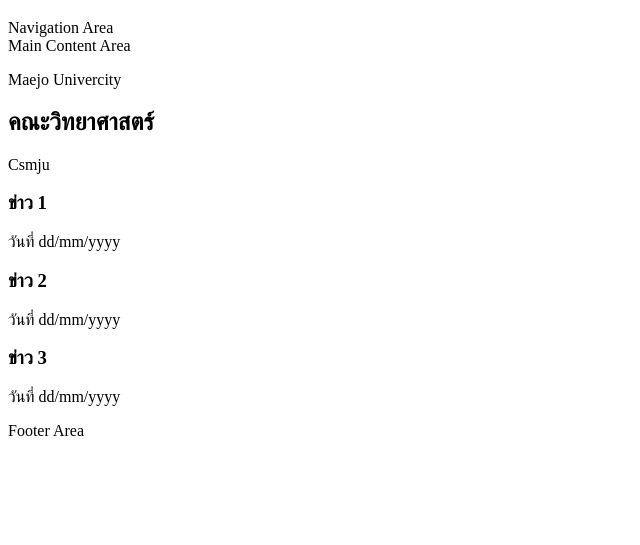
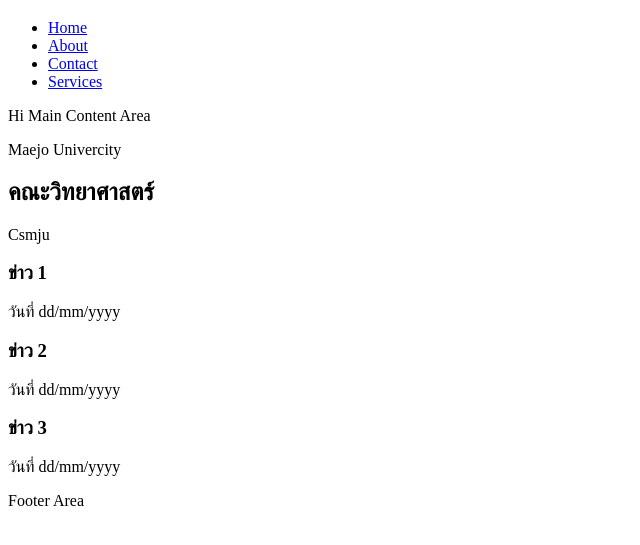
Before and after one commit to Theerapong339/html, a plain HTML site: page index.html in a window 1280 px wide. Shown: the part 61-606 px from the top of the page, without its empty margins (0-640 px from the left). Drawn offline with Linux system fonts and the light colour scheme.

Commit message:
add link

```diff
--- a/index.html
+++ b/index.html
@@ -1,5 +1,6 @@
 <!DOCTYPE html>
 <html lang="en">
+
 <head>
     <meta charset="UTF-8">
     <meta name="viewport" content="width=device-width, initial-scale=1.0">
@@ -12,9 +13,15 @@
             <h1>Header Area</h1>
         </header>
         <nav>
-            Navigation Area
+            <ul>
+                <li><a href="/home.html">Home</a></li>
+                <li><a href="/about.html">About</a></li>
+                <li><a href="/contact.html">Contact</a></li>
+                <li><a href="https://www.google.com">Services</a></li>
+            </ul>
         </nav>
         <div>
+            Hi
             Main Content Area
             <p>Maejo Univercity</p>
             <h2>คณะวิทยาศาสตร์</h2>
@@ -37,4 +44,5 @@
         </footer>
     </div>
 </body>
+
 </html>
```
Also changed, not shown: about.html (added).
